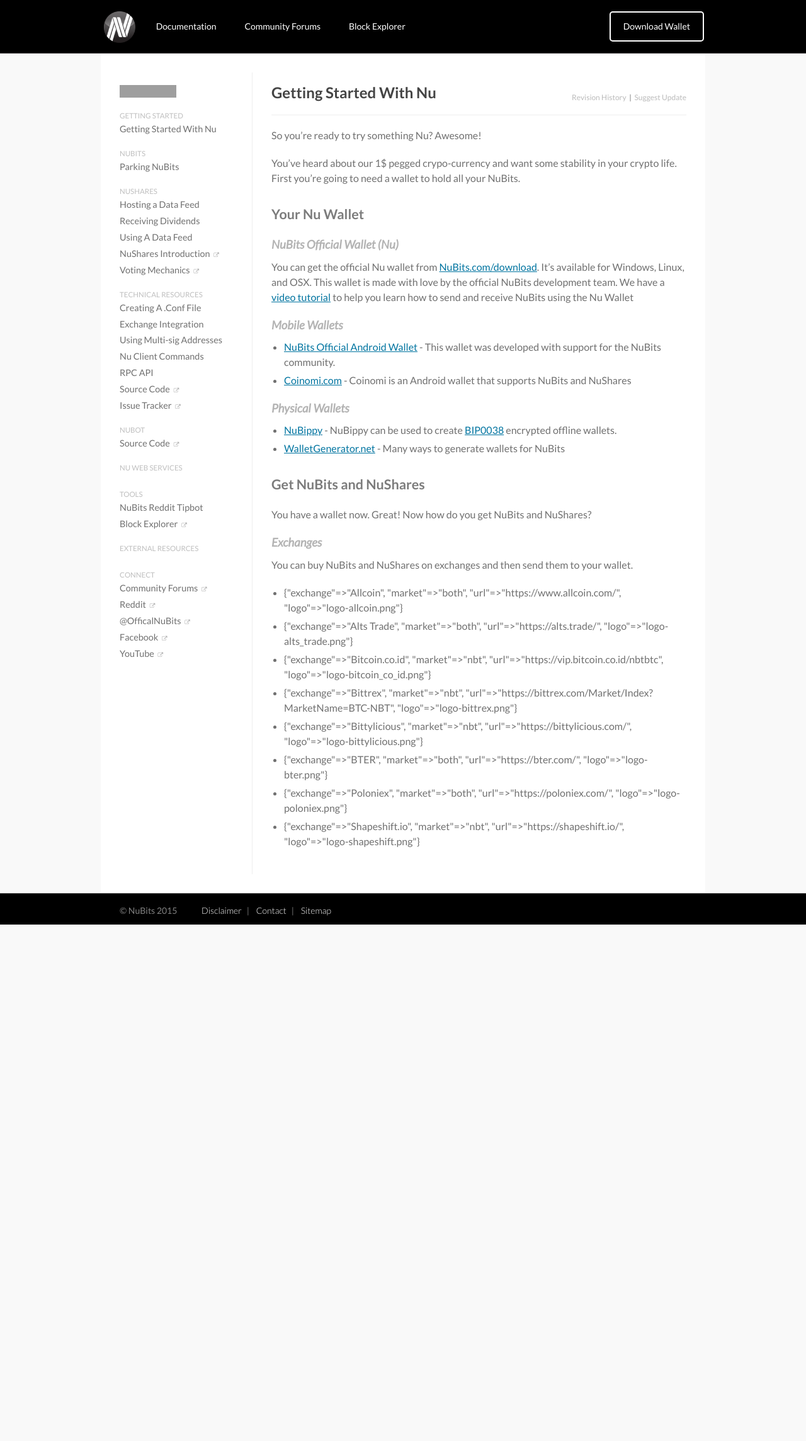
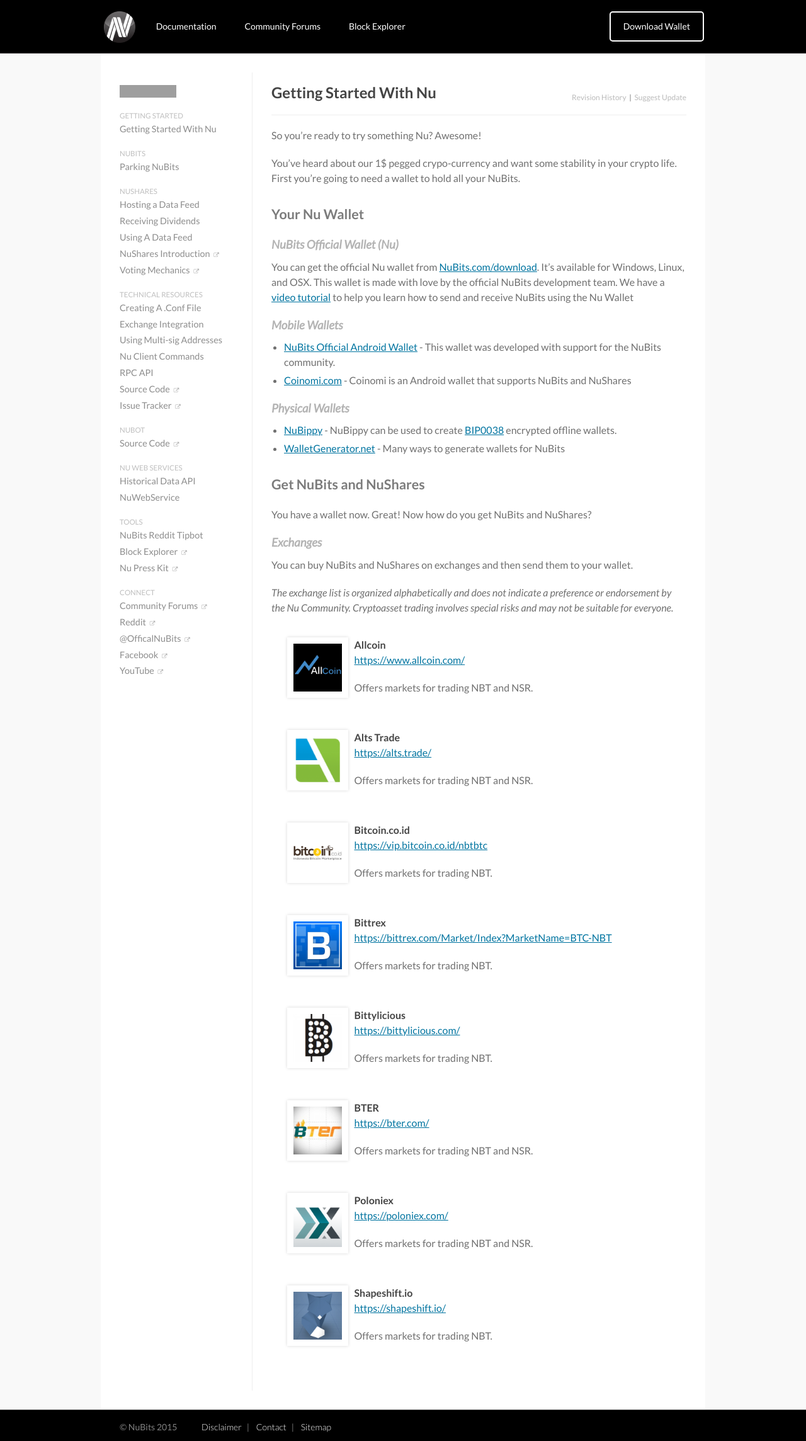
Before and after one commit to NuNetwork/documentation, a Jekyll site: the page built from _kb/getting-started-with-nu.md, in a window 1280 px wide. Shown: the whole page at 63% size. Built offline with Jekyll 4.4.1, drawn with Linux system fonts in a browser that asks for light colours; nearby versions of some CDN libraries; before the commit the page ends 1468 px from its top, so only the background shows below that; grey boxes are pictures that could not be loaded.

Commit message:
Updates for content that had not yet been included. Styles for the 'exchanges' section on the Getting Started with Nu document.

```diff
--- a/_data/navigation.yml
+++ b/_data/navigation.yml
@@ -14,7 +14,6 @@ en:
     - heading: NuBot
     - heading: Nu Web Services
     - heading: Tools
-    - heading: External Resources
     - heading: Connect
   getting-started:
   nubits:
@@ -35,6 +34,8 @@ en:
   tools:
     - resource: Block Explorer
       url: http://blockexplorer.nu
+    - resource: Nu Press Kit
+      url: http://nubrand.me/
   ext-resources:
   social-networks:
     - resource: Community Forums
--- a/_includes/exchanges.html
+++ b/_includes/exchanges.html
@@ -1,5 +1,18 @@
-<ul>
+<ul class="exchange_list">
 {% for listing in site.data.exchanges %}
-<li>{{ listing }}</li>
+  <li class="row exchange_item">
+    <div class="col exchange_img">
+      <img class="exchange_logo" src="{{ site.kbimageurl }}/exchanges/{{ listing.logo }}" />
+    </div>
+    <div class="col exchange_details">
+      <h4>{{ listing.exchange }}</h4>
+      <p><a href="{{ listing.url }}" target="_blank">{{ listing.url }}</a></p>
+      {% if listing.market == 'both' %}
+      <p>Offers markets for trading NBT and NSR.</p>
+      {% else %}
+      <p>Offers markets for trading {{ listing.market | upcase }}.</p>
+      {% endif %}
+    </div>
+  </li>
 {% endfor %}
 </ul>
--- a/_includes/sidebar-left.html
+++ b/_includes/sidebar-left.html
@@ -58,12 +58,6 @@
       {% endfor %}
     {% endif %}
 
-    {% if menu.heading == 'External Resources' %}
-      {% for link in site.data.navigation[page.lang].ext-resources %}
-        <li class="ext_res"><a href="{{ link.url }}" target="_blank">{{ link.resource }} <i class="fa fa-external-link" title="External Link"></i></a></li>
-      {% endfor %}
-    {% endif %}
-
     {% if menu.heading == 'Connect' %}
       {% for link in site.data.navigation[page.lang].social-networks %}
         <li class="ext_res"><a href="{{ link.url }}" target="_blank">{{ link.resource }} <i class="fa fa-external-link" title="External Link"></i></a></li>
--- a/_kb/getting-started-with-nu.md
+++ b/_kb/getting-started-with-nu.md
@@ -35,4 +35,6 @@ You have a wallet now. Great! Now how do you get NuBits and NuShares?
 
 You can buy NuBits and NuShares on exchanges and then send them to your wallet.
 
+*The exchange list is organized alphabetically and does not indicate a preference or endorsement by the Nu Community. Cryptoasset trading involves special risks and may not be suitable for everyone.*
+
 {% include exchanges.html %}
--- /dev/null
+++ b/_kb/historical-data-api.md
@@ -0,0 +1,69 @@
+---
+title: Historical Data API
+nav_heading: Nu Web Services
+filename: historical-data-api.md
+permalink: /historical-data-api/
+layout: kb
+lang: en
+callouts:
+  - shortname: beta
+    type: warning
+    title: Do not use beta software in production
+    body: This API is a temporary beta and we advise not to use it in production environment. While we work towards a production-ready API, you can use this for toy projects and experiments.
+  - shortname: timeframe
+    type: info
+    title: The Nu Network launched on September 24, 2014
+    body: The first available data-points are dated 2014-10-17 12:05:58. The data format is reported as *json* raw data, as returned from the Nu daemon.
+---
+## Data API Introduction
+
+{% include callout-block.html name="beta" %}
+
+We have put together a temporary HTTP service to access historical data about the Nu Network.  A python script updates the database each time a new block is found, and updates the *getliquidityinfo* every 30 seconds.
+
+{% include callout-block.html name="timeframe "%}
+
+## Data API Overview
+
+**Base URL** : http://nu.mj2p.co.uk/
+
+**Parameters** : The API accepts three GET parameters:
+
+Parameter Name | Description | Format
+:--------------|:------------|:----------------
+cmd | The name of the command to retrieve | See list <a href="#command">below</a>
+frm | The date of the earliest record | `YYYY-MM-DD%20hh:mm:ss`
+to  | The date you want to return data up to | `YYYY-MM-DD%20hh:mm:ss`
+
+<div id="command"></div>
+
+## List of Available Commands
+
+  * `getinfo`
+  * `getcustodianvotes`
+  * `getdifficulty`
+  * `getmotions`
+  * `getparkrates`
+  * `getpeerinfo`
+  * `getrawmempool`
+  * `getvote`
+  * `getliquidityinfo`
+  * `getparkvotes`
+
+## API Usage Examples
+
+
+Retrieve historical liquidity info specifying the time-range:
+{% highlight bash %}
+http://nu.mj2p.co.uk/nu-data?cmd=getliquidityinfo&frm=2014-10-18%2008:35:00&to=2014-10-18%2008:36:00
+{% endhighlight %}
+
+Retrieve historical *getpeerinfo* using smaller timestamps as 'frm' and 'to' :
+{% highlight bash %}
+http://nu.mj2p.co.uk/nu-data?cmd=getpeerinfo&frm=2014-10-18&to=2014-10-19
+{% endhighlight %}
+
+Retrieve all historical *getcustodianvotes* datapoints available
+{% highlight bash %}
+http://nu.mj2p.co.uk/nu-data?cmd=getcustodianvotes
+{% endhighlight %}
--- /dev/null
+++ b/_kb/nuwebservice.md
@@ -0,0 +1,30 @@
+---
+title: NuWebService
+nav_heading: Nu Web Services
+filename: nuwebservice.md
+permalink: /nuwebservice/
+layout: kb
+lang: en
+callouts:
+---
+
+Coming soon.
+
+## Background
+
+NuNet is a distributed network of computers that store and exchange a lot of information. At the current state the information is mostly computer-friendly. However, the network must be managed by humans who need to take critical decisions according to the NuNet underlying data.
+
+NuWebService structures the available information and makes it available through a JSON API.
+
+## Information Structure
+
+* **Custodial Grants Information**:
+Where proposed NuBit grants are being directed, and the level of support that exists for them.
+* **Liquidity Pool Information**:
+Display the current liquidity pool information, i.e. the amount of NuBits being sold and bought on open markets. This information is essential to shareholders that needs to take decisions and vote on interest rates and custodial grants. The most important information is the rate buy liquidity / sell liquidity.
+* **NuBits Parking Information**:
+This information is essential for people that wants to buy and park nubuts. The information is twofold and contains :
+  * What interest rates are being voted on as the most preferential for the network, and for what length of time. Interest rates are functions of time, and as such we imagine we will have to chart the interest rates against the time.
+  * An overview on over parked NuBits (number of NuBits presently parked, total number of NuBits parked and the percentage of NuBits parked relative to the total NuBits supply, the length of time remaining on the largest blocks of parked NuBits).
+* **Motions Information**:
+What the most popular motions are at any given time, and the level of support that exists for them. The motion should also hyperlink to the actual text of the motion - the design decision for whether that is on a forum or available from within the client is still being made.
--- a/_sass/_base.sass
+++ b/_sass/_base.sass
@@ -114,7 +114,7 @@ body
       margin-bottom: 0.55em
       a
         text-decoration: none
-        color: #707070
+        color: transparentize(#707070, 0.2)
         &:hover
           color: #931f0a
       i
@@ -188,7 +188,7 @@ body
       padding: 5px
       border: none
 
-  ul
+  ul, ol
     margin-bottom: 20px
     padding-left: 20px
     li
@@ -203,6 +203,19 @@ figure
     margin-top: -2px
     color: #999999
     font-size: .75em
+
+.exchange_list
+  list-style-type: none
+  list-style-position: outside
+  .exchange_item
+  .exchange_img
+    @extend %grid-2
+    img
+      width: 100%
+      padding: 10px
+      box-shadow: 0px 0px 5px #d9d9d9
+  .exchange_details
+    @extend %grid-10
 
 .block_callout
   margin: 30px 0 20px 0
```
